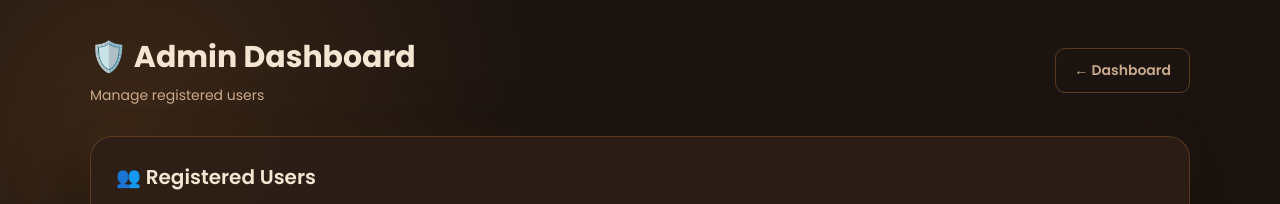
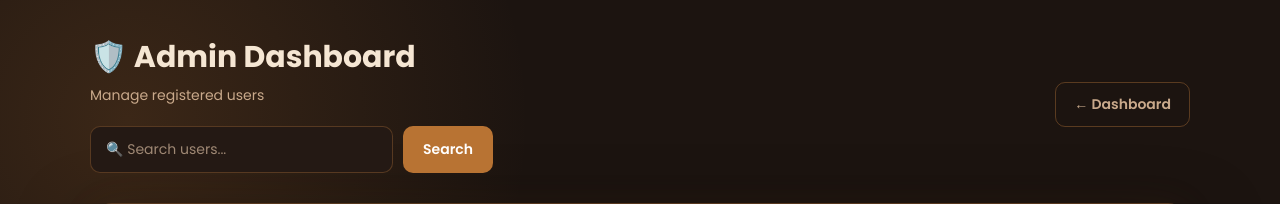
Before and after one commit to yuvashreedhanasekaren-coder/AI-Translator, a Flask app: page /admin-dashboard in a window 1280 px wide. Shown: the top 204 px of the page. Run offline with Flask 3, Linux system fonts and the light colour scheme; the visitor is signed in with stand-in values (Sample User, id 1); data comes from the database, SQL or seed files in the repository.

Commit message:
Add user search to admin dashboard

```diff
--- a/app.py
+++ b/app.py
@@ -109,7 +109,7 @@ app.config['MAIL_SERVER'] = 'smtp.gmail.com'
 app.config['MAIL_PORT'] = 587
 app.config['MAIL_USE_TLS'] = True
 app.config['MAIL_USERNAME'] = "yuvashreesince2004@gmail.com"
-app.config['MAIL_PASSWORD'] = "nkurdfvkebqrmzqs"
+app.config['MAIL_PASSWORD'] = "abwkxjhrzezwdqom"
 app.config['MAIL_DEFAULT_SENDER'] = "yuvashreesince2004@gmail.com"
 
 mail = Mail(app)
@@ -1065,15 +1065,31 @@ def admin_dashboard():
 
     db = get_db()
 
-    users = db.execute("""
-        SELECT id, username, email, purpose, is_verified
-        FROM users
-        ORDER BY id DESC
-    """).fetchall()
+    search = request.args.get("search", "").strip()
+
+    if search:
+        keyword = f"%{search}%"
+
+        users = db.execute("""
+            SELECT id, username, email, purpose, is_verified
+            FROM users
+            WHERE username LIKE ?
+               OR email LIKE ?
+               OR purpose LIKE ?
+            ORDER BY id DESC
+        """, (keyword, keyword, keyword)).fetchall()
+
+    else:
+        users = db.execute("""
+            SELECT id, username, email, purpose, is_verified
+            FROM users
+            ORDER BY id DESC
+        """).fetchall()
 
     return render_template(
         "admin_dashboard.html",
-        users=users
+        users=users,
+        search=search
     )
 
 # ---------- ADMIN ACCESS ----------
--- a/templates/admin_dashboard.html
+++ b/templates/admin_dashboard.html
@@ -59,6 +59,49 @@
             font-size:14px;
             margin-top:5px;
         }
+
+        .search-form{
+    display:flex;
+    gap:10px;
+    margin-top:20px;
+}
+
+.search-form input{
+    flex:1;
+    padding:12px 15px;
+    border:1px solid rgba(205,133,63,0.30);
+    border-radius:10px;
+    background:#241914;
+    color:#f8f1e7;
+    outline:none;
+    font-size:14px;
+}
+
+.search-form input::placeholder{
+    color:#9f8874;
+}
+
+.search-form input:focus{
+    border-color:#b87333;
+    box-shadow:0 0 0 3px rgba(184,115,51,0.08);
+}
+
+.search-form button{
+    padding:12px 20px;
+    border:none;
+    border-radius:10px;
+    background:#b87333;
+    color:#fff;
+    font-size:14px;
+    font-weight:600;
+    cursor:pointer;
+    transition:0.3s ease;
+}
+
+.search-form button:hover{
+    background:#d08a45;
+    transform:translateY(-1px);
+}
 
         .back-btn{
             padding:11px 18px;
@@ -214,12 +257,22 @@
 
         <div>
             <div class="title">
-                🛡️ Admin Dashboard
-            </div>
+    🛡️ Admin Dashboard
+</div>
 
-            <div class="subtitle">
-                Manage registered users
-            </div>
+<div class="subtitle">
+    Manage registered users
+</div>
+
+<form method="GET" action="/admin-dashboard" class="search-form">
+    <input
+        type="text"
+        name="search"
+        value="{{ search or '' }}"
+        placeholder="🔍 Search users..."
+    >
+    <button type="submit">Search</button>
+</form>
         </div>
 
         <a href="/home" class="back-btn">
```
